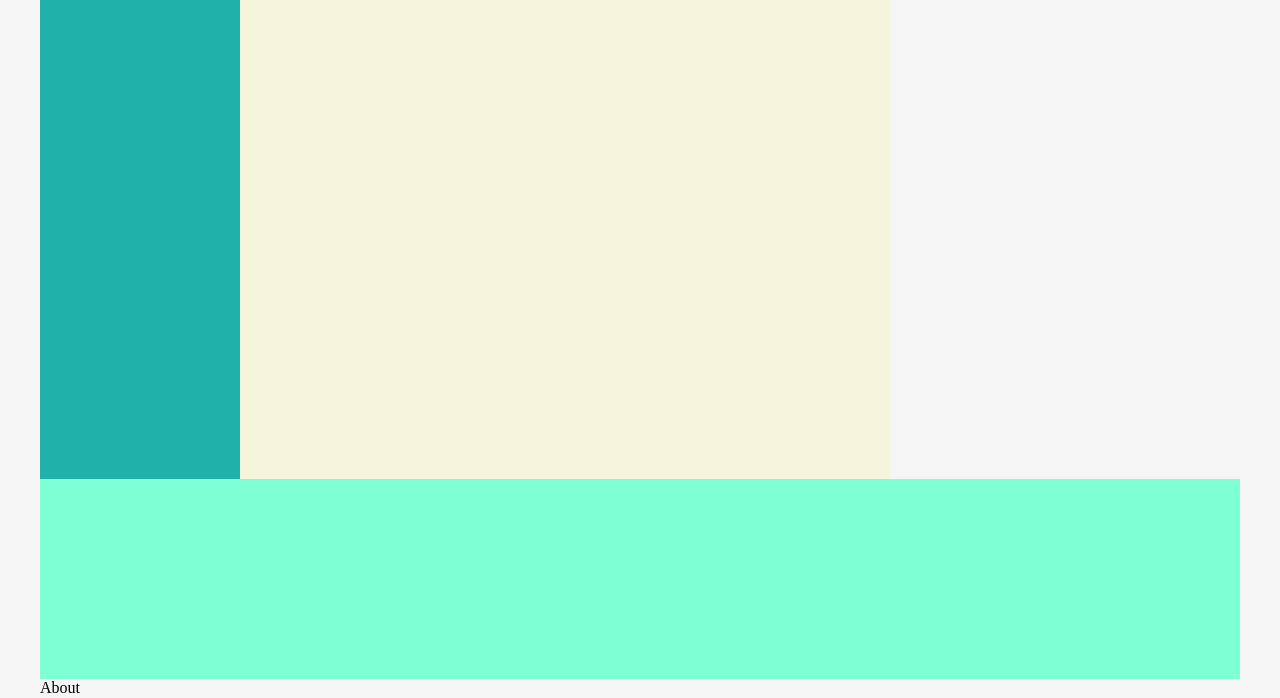
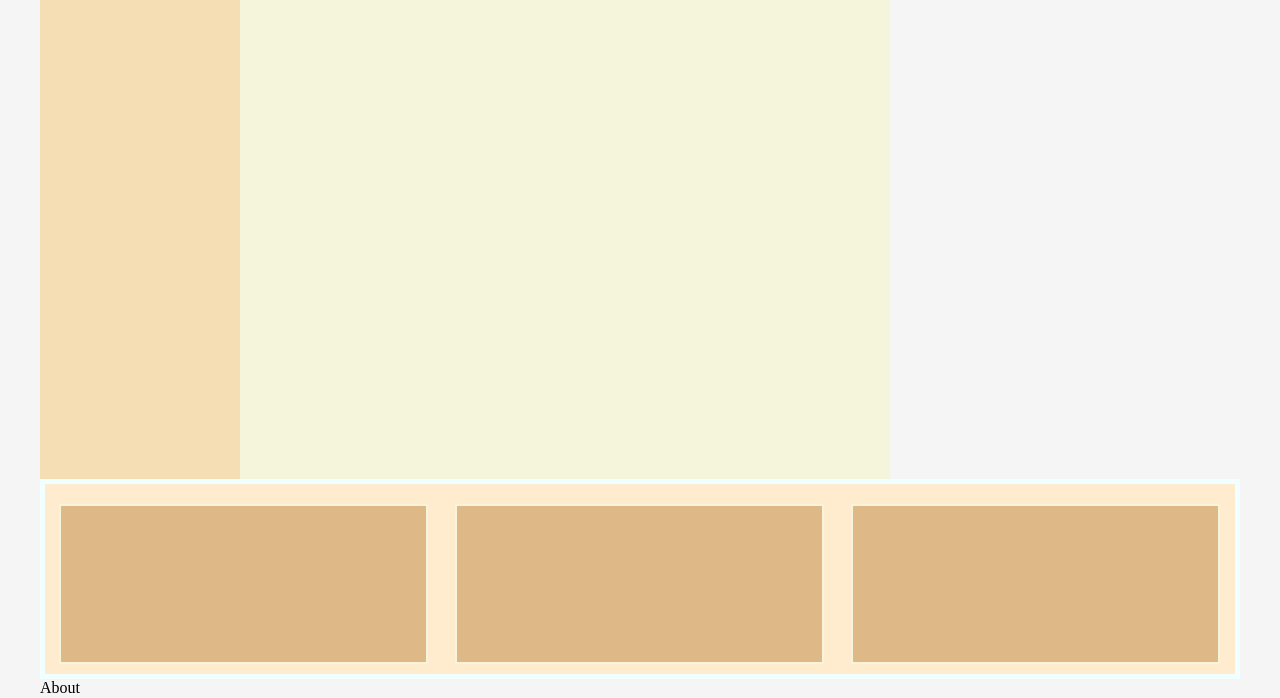
Before and after one commit to adilalimir/epicodus-portfolio, a plain HTML site: page index.html in a window 1280 px wide. Shown: the part 122-820 px from the top of the page. Drawn offline with Linux system fonts and the light colour scheme.

Commit message:
style columns for showcasing projects

```diff
--- a/css/styles.css
+++ b/css/styles.css
@@ -29,7 +29,7 @@
 .trivia {
   width: 200px;
   height: 500px;
-  background-color: lightseagreen;
+  background-color:wheat;
   float: left;
 }
 
@@ -42,6 +42,17 @@
 
 .projects {
   height: 200px;
-  background-color: aquamarine;
+  background-color:blanchedalmond;
+  border: 5px solid azure;
   clear: both;
+  overflow: hidden;
 }
+
+.column {
+  float: left;
+  width: 31%;
+  height: 160px;
+  background-color:burlywood;
+  border: 2.5px solid beige;
+  margin: 20px 1.15%;
+}
```
